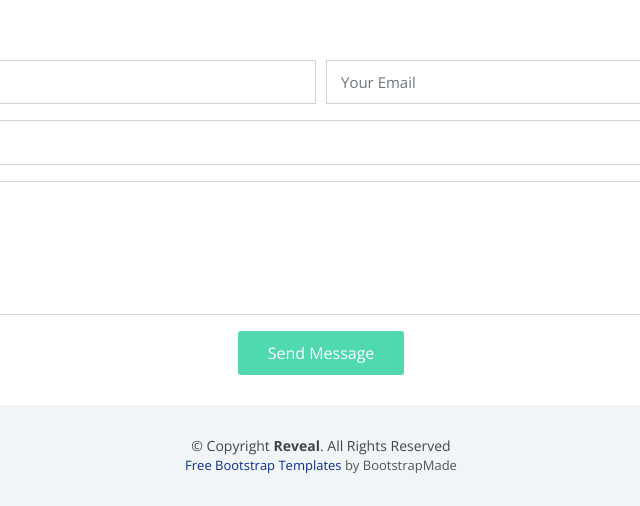
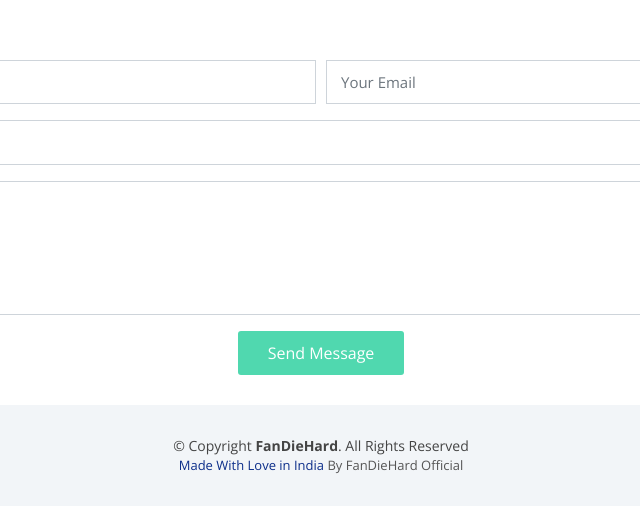
Before and after one commit to TBrosOfficial/tbrosofficial.github.io, a plain HTML site: page index.html in a window 1280 px wide. Shown: the part 4768-5274 px from the top of the page, 319-959 px from the left. Drawn offline with nearby package versions, Linux system fonts and the light colour scheme; some packages are replaced by stand-ins of ours; files whose address does not match are found by name.

Commit message:
Update index.html

```diff
--- a/index.html
+++ b/index.html
@@ -566,7 +566,7 @@
   <footer id="footer">
     <div class="container">
       <div class="copyright">
-        &copy; Copyright <strong>Reveal</strong>. All Rights Reserved
+        &copy; Copyright <strong>FanDieHard</strong>. All Rights Reserved
       </div>
       <div class="credits">
         <!--
@@ -575,7 +575,7 @@
           Licensing information: https://bootstrapmade.com/license/
           Purchase the pro version with working PHP/AJAX contact form: https://bootstrapmade.com/buy/?theme=Reveal
         -->
-        <a href="https://bootstrapmade.com/">Free Bootstrap Templates</a> by BootstrapMade
+        <a href="#">Made With Love in India</a> By FanDieHard Official
       </div>
     </div>
   </footer><!-- #footer -->
```
